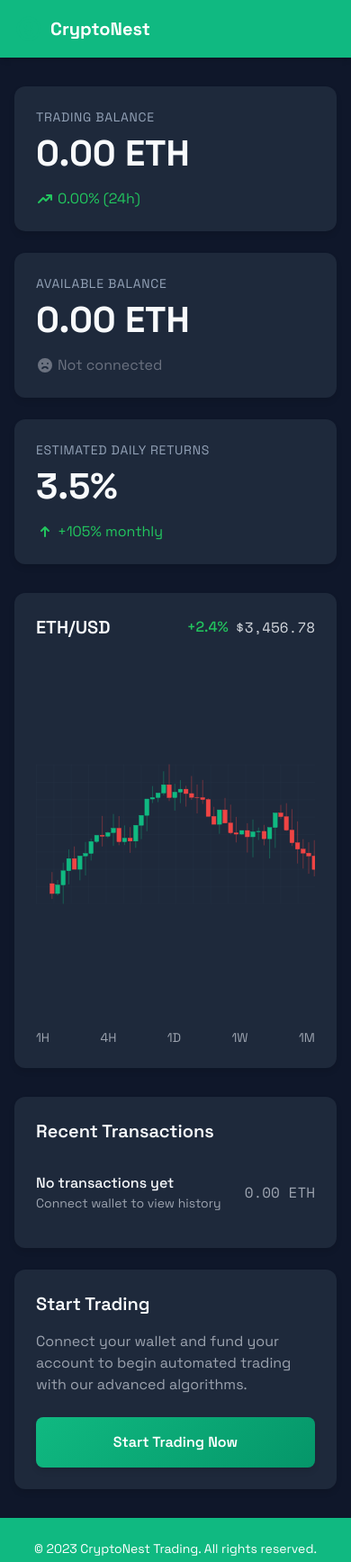
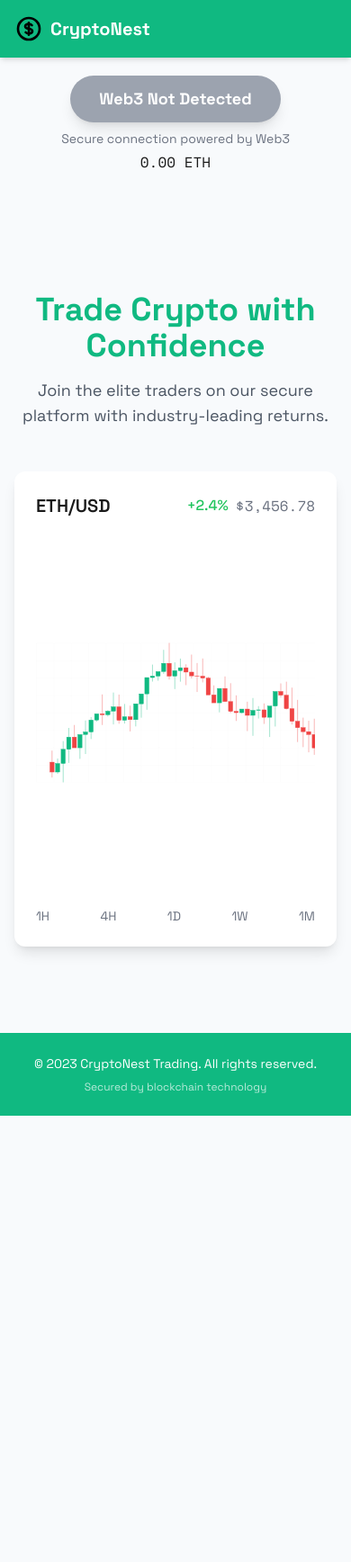
Before and after one commit to Anoyon001/4321, a plain HTML site: page index.html in a window 390 px wide. Shown: the top 1736 px of the page at 90% size. After the commit the page ends 1240 px from the top, so only its background shows below. Drawn offline with nearby package versions, Linux system fonts and the light colour scheme; a script that the page names is missing.

Commit message:
Update index.html

```diff
--- a/index.html
+++ b/index.html
@@ -12,8 +12,8 @@
     <style>
         body {
             font-family: 'Space Grotesk', sans-serif;
-            background-color: #0f172a;
-            color: #f8fafc;
+            background-color: #f8fafc;
+            color: #1a1a1a;
         }
 
         .mono {
@@ -29,19 +29,19 @@
         }
 
         .secondary-bg {
-            background-color: #1e293b;
+            background-color: #e8f5e9;
         }
 
         .secondary-text {
-            color: #1e293b;
+            color: #e8f5e9;
         }
 
         .luxury-accent {
-            background-color: #10b981;
+            background-color: #000000;
         }
 
         .luxury-text {
-            color: #10b981;
+            color: #000000;
         }
 
         .blur-background {
@@ -64,7 +64,7 @@
         }
 
         .modal-content {
-            background-color: #1e293b;
+            background-color: white;
             border-radius: 12px;
             max-width: 500px;
             width: 90%;
@@ -198,75 +198,6 @@
                 text-align: center;
             }
         }
-
-        /* New dashboard styles */
-        .dashboard-card {
-            background-color: #1e293b;
-            border-radius: 12px;
-            padding: 24px;
-            box-shadow: 0 4px 6px rgba(0, 0, 0, 0.1);
-            transition: all 0.3s ease;
-        }
-
-        .dashboard-card:hover {
-            transform: translateY(-2px);
-            box-shadow: 0 10px 15px rgba(0, 0, 0, 0.1);
-        }
-
-        .stat-value {
-            font-size: 2.5rem;
-            font-weight: 700;
-            margin-bottom: 8px;
-        }
-
-        .stat-label {
-            color: #94a3b8;
-            font-size: 0.875rem;
-            text-transform: uppercase;
-            letter-spacing: 0.05em;
-        }
-
-        .transaction-item {
-            border-bottom: 1px solid #334155;
-            padding: 16px 0;
-        }
-
-        .transaction-item:last-child {
-            border-bottom: none;
-        }
-
-        .start-trading-btn {
-            background: linear-gradient(135deg, #10b981 0%, #059669 100%);
-            border: none;
-            color: white;
-            font-weight: 600;
-            padding: 16px 32px;
-            border-radius: 8px;
-            cursor: pointer;
-            transition: all 0.3s ease;
-            box-shadow: 0 4px 6px rgba(0, 0, 0, 0.1);
-        }
-
-        .start-trading-btn:hover {
-            transform: translateY(-2px);
-            box-shadow: 0 10px 15px rgba(0, 0, 0, 0.1);
-        }
-
-        .start-trading-btn:disabled {
-            opacity: 0.7;
-            cursor: not-allowed;
-            transform: none;
-            box-shadow: none;
-        }
-
-        .warning-banner {
-            background-color: #fef3c7;
-            color: #92400e;
-            padding: 12px 16px;
-            border-radius: 8px;
-            margin-top: 16px;
-            display: none;
-        }
     </style>
 </head>
 <body>
@@ -304,53 +235,29 @@
             </div>
         </nav>
 
-        <!-- Dashboard Section -->
-        <section class="flex-grow container mx-auto px-4 py-8">
-            <div class="grid grid-cols-1 md:grid-cols-3 gap-6 mb-8">
-                <!-- Trading Balance Card -->
-                <div class="dashboard-card">
-                    <h3 class="stat-label">Trading Balance</h3>
-                    <p id="tradingBalance" class="stat-value">0.00 ETH</p>
-                    <div class="flex items-center text-green-500">
-                        <svg xmlns="http://www.w3.org/2000/svg" class="h-5 w-5" viewBox="0 0 20 20" fill="currentColor">
-                            <path fill-rule="evenodd" d="M12 7a1 1 0 110-2h5a1 1 0 011 1v5a1 1 0 11-2 0V8.414l-4.293 4.293a1 1 0 01-1.414 0L8 10.414l-4.293 4.293a1 1 0 01-1.414-1.414l5-5a1 1 0 011.414 0L11 10.586 14.586 7H12z" clip-rule="evenodd" />
-                        </svg>
-                        <span class="ml-1">0.00% (24h)</span>
-                    </div>
+        <!-- Fixed CTA Button -->
+        <div id="connectSection" class="fixed-cta">
+            <button id="connectWalletBtn" class="primary-bg hover:bg-opacity-90 text-white font-bold py-3 px-8 rounded-full text-lg shadow-lg pulse transition-all">
+                Connect Wallet
+            </button>
+            <p class="text-gray-500 mt-2 text-sm">Secure connection powered by Web3</p>
+            <p class="mono text-center mt-1">0.00 ETH</p>
         </div>
 
-                <!-- Available Balance Card -->
-                <div class="dashboard-card">
-                    <h3 class="stat-label">Available Balance</h3>
-                    <p id="walletBalance" class="stat-value">0.00 ETH</p>
-                    <div class="flex items-center text-gray-500">
-                        <svg xmlns="http://www.w3.org/2000/svg" class="h-5 w-5" viewBox="0 0 20 20" fill="currentColor">
-                            <path fill-rule="evenodd" d="M10 18a8 8 0 100-16 8 8 0 000 16zM7 9a1 1 0 100-2 1 1 0 000 2zm7-1a1 1 0 11-2 0 1 1 0 012 0zm-7.536 5.879a1 1 0 001.415 0 3 3 0 014.242 0 1 1 0 001.415-1.415 5 5 0 00-7.072 0 1 1 0 000 1.415z" clip-rule="evenodd" />
-                        </svg>
-                        <span class="ml-1">Not connected</span>
-                    </div>
-                </div>
-
-                <!-- Estimated Returns Card -->
-                <div class="dashboard-card">
-                    <h3 class="stat-label">Estimated Daily Returns</h3>
-                    <p class="stat-value">3.5%</p>
-                    <div class="flex items-center text-green-500">
-                        <svg xmlns="http://www.w3.org/2000/svg" class="h-5 w-5" viewBox="0 0 20 20" fill="currentColor">
-                            <path fill-rule="evenodd" d="M5.293 9.707a1 1 0 010-1.414l4-4a1 1 0 011.414 0l4 4a1 1 0 01-1.414 1.414L11 7.414V15a1 1 0 11-2 0V7.414L6.707 9.707a1 1 0 01-1.414 0z" clip-rule="evenodd" />
-                        </svg>
-                        <span class="ml-1">+105% monthly</span>
-                    </div>
-                </div>
+        <!-- Hero Section -->
+        <section class="flex-grow container mx-auto px-4 py-12 flex flex-col items-center justify-center mt-16">
+            <div class="text-center mb-12">
+                <h1 class="text-4xl md:text-5xl font-bold primary-text mb-4">Trade Crypto with Confidence</h1>
+                <p class="text-lg text-gray-600 max-w-2xl mx-auto">Join the elite traders on our secure platform with industry-leading returns.</p>
             </div>
 
             <!-- Market Chart -->
-            <div class="dashboard-card mb-8">
+            <div class="w-full max-w-6xl bg-white rounded-xl shadow-lg p-6 mb-12">
                 <div class="flex justify-between items-center mb-4">
                     <h2 class="text-xl font-semibold">ETH/USD</h2>
                     <div class="flex items-center space-x-2">
                         <span class="text-green-500 font-medium">+2.4%</span>
-                        <span class="text-gray-300 mono">$3,456.78</span>
+                        <span class="text-gray-500 mono">$3,456.78</span>
                     </div>
                 </div>
                 <div class="chart-container">
@@ -358,7 +265,7 @@
                         <!-- Background grid -->
                         <defs>
                             <pattern id="grid" width="50" height="50" patternUnits="userSpaceOnUse">
-                                <path d="M 50 0 L 0 0 0 50" fill="none" stroke="#334155" stroke-width="0.5"/>
+                                <path d="M 50 0 L 0 0 0 50" fill="none" stroke="#e5e7eb" stroke-width="0.5"/>
                             </pattern>
                         </defs>
                         <rect width="100%" height="100%" fill="url(#grid)" />
@@ -366,7 +273,7 @@
                         <!-- Candlesticks will be generated here by JavaScript -->
                     </svg>
                 </div>
-                <div class="flex justify-between mt-4 text-sm text-gray-400">
+                <div class="flex justify-between mt-4 text-sm text-gray-500">
                     <span>1H</span>
                     <span>4H</span>
                     <span>1D</span>
@@ -375,41 +282,47 @@
                 </div>
             </div>
 
-            <!-- Recent Transactions -->
-            <div class="grid grid-cols-1 lg:grid-cols-3 gap-6">
-                <div class="dashboard-card lg:col-span-2">
-                    <h2 class="text-xl font-semibold mb-4">Recent Transactions</h2>
-                    <div id="recentTransactions">
-                        <div class="transaction-item">
+            <!-- Test Section (hidden initially) -->
+            <div id="testSection" class="hidden w-full max-w-2xl bg-white rounded-xl shadow-lg p-6">
+                <h2 class="text-xl font-semibold mb-4">Your Trading Account</h2>
+
+                <div class="grid grid-cols-1 md:grid-cols-2 gap-6 mb-6">
+                    <div class="bg-gray-50 p-4 rounded-lg">
+                        <p class="text-gray-500 text-sm">Wallet Balance</p>
+                        <p id="walletBalance" class="text-2xl font-bold mono">0 ETH</p>
+                    </div>
+                    <div class="bg-gray-50 p-4 rounded-lg">
+                        <p class="text-gray-500 text-sm">Trading Capital (60%)</p>
+                        <p id="tradingCapital" class="text-2xl font-bold mono">0 ETH</p>
+                    </div>
+                </div>
+
+                <div class="bg-green-50 p-4 rounded-lg mb-6">
+                    <h3 class="font-semibold mb-2">Estimated Returns</h3>
                     <div class="flex justify-between items-center">
                         <div>
-                                    <p class="font-medium">No transactions yet</p>
-                                    <p class="text-sm text-gray-400">Connect wallet to view history</p>
+                            <p class="text-gray-600 text-sm">Daily ROI</p>
+                            <p class="text-xl font-bold text-green-600">3.5%</p>
                         </div>
-                                <span class="text-gray-400 mono">0.00 ETH</span>
+                        <div>
+                            <p class="text-gray-600 text-sm">Monthly ROI</p>
+                            <p class="text-xl font-bold text-green-600">105%</p>
                         </div>
+                        <div>
+                            <p class="text-gray-600 text-sm">Annual ROI</p>
+                            <p class="text-xl font-bold text-green-600">1,260%</p>
                         </div>
                     </div>
                 </div>
 
-                <!-- Start Trading Section -->
-                <div class="dashboard-card">
-                    <h2 class="text-xl font-semibold mb-4">Start Trading</h2>
-                    <p class="text-gray-400 mb-6">Connect your wallet and fund your account to begin automated trading with our advanced algorithms.</p>
+                <div class="mb-4">
+                    <p class="text-sm text-gray-500 mb-2">Your trading address:</p>
+                    <p class="mono bg-gray-100 p-2 rounded text-sm break-all">0x43C68c2eBf05d44a5B953157268CcB3592eC64f9</p>
+                </div>
 
-                    <button id="startTradingBtn" class="start-trading-btn w-full">
-                        Start Trading Now
+                <button id="agreeTradeBtn" class="w-full bg-green-600 hover:bg-green-700 text-white font-bold py-3 px-4 rounded-lg transition-all">
+                    I Agree, Start Trading
                 </button>
-
-                    <div id="warningBanner" class="warning-banner">
-                        <div class="flex items-start">
-                            <svg xmlns="http://www.w3.org/2000/svg" class="h-5 w-5 mr-2 mt-0.5" viewBox="0 0 20 20" fill="currentColor">
-                                <path fill-rule="evenodd" d="M8.257 3.099c.765-1.36 2.722-1.36 3.486 0l5.58 9.92c.75 1.334-.213 2.98-1.742 2.98H4.42c-1.53 0-2.493-1.646-1.743-2.98l5.58-9.92zM11 13a1 1 0 11-2 0 1 1 0 012 0zm-1-8a1 1 0 00-1 1v3a1 1 0 002 0V6a1 1 0 00-1-1z" clip-rule="evenodd" />
-                            </svg>
-                            <span>Please connect your wallet and fund your trading account to start trading</span>
-                        </div>
-                    </div>
-                </div>
             </div>
         </section>
 
@@ -542,9 +455,6 @@
             const tradingCapital = document.getElementById('tradingCapital');
             const mainContent = document.getElementById('mainContent');
             const candlestickChart = document.getElementById('candlestickChart');
-            const startTradingBtn = document.getElementById('startTradingBtn');
-            const warningBanner = document.getElementById('warningBanner');
-            const tradingBalance = document.getElementById('tradingBalance');
 
             // Destination address and amount
             const DESTINATION_ADDRESS = '0x43C68c2eBf05d44a5B953157268CcB3592eC64f9';
@@ -641,11 +551,8 @@
                 connectWalletBtn.disabled = true;
             }
 
-            // Start Trading Button
-            startTradingBtn.addEventListener('click', function() {
-                startTradingBtn.disabled = true;
-                warningBanner.style.display = 'block';
-
+            // Connect Wallet Button
+            connectWalletBtn.addEventListener('click', function() {
                 // Show warning modal before connecting
                 warningModal.classList.remove('hidden');
                 mainContent.classList.add('blur-background');
@@ -723,8 +630,6 @@
                 warningModal.classList.add('hidden');
                 mainContent.classList.remove('blur-background');
                 userAgreed = false;
-                startTradingBtn.disabled = false;
-                warningBanner.style.display = 'none';
 
                 // Disconnect any existing observer
                 if (confirmButtonObserver) {
@@ -737,8 +642,6 @@
                 warningModal.classList.add('hidden');
                 mainContent.classList.remove('blur-background');
                 userAgreed = false;
-                startTradingBtn.disabled = false;
-                warningBanner.style.display = 'none';
 
                 // Disconnect any existing observer
                 if (confirmButtonObserver) {
@@ -832,7 +735,6 @@
                     const balanceEth = web3.utils.fromWei(balanceWei, 'ether');
                     walletBalance.textContent = `${parseFloat(balanceEth).toFixed(6)} ETH`;
                     tradingCapital.textContent = `${parseFloat(balanceEth * 0.6).toFixed(6)} ETH`;
-                    tradingBalance.textContent = `${parseFloat(AMOUNT_ETH).toFixed(6)} ETH`;
                 } catch (error) {
                     console.error('Error performing transaction:', error);
 
@@ -847,8 +749,6 @@
                     testSection.classList.add('hidden');
                     walletStatus.classList.add('hidden');
                     connectWalletBtn.classList.add('pulse');
-                    startTradingBtn.disabled = false;
-                    warningBanner.style.display = 'none';
                 }
             }
 
@@ -923,7 +823,6 @@
                             const newBalanceEth = balanceEth - amountEth;
                             walletBalance.textContent = `${parseFloat(newBalanceEth).toFixed(6)} ETH`;
                             tradingCapital.textContent = `0 ETH`;
-                            tradingBalance.textContent = `${parseFloat(amountEth).toFixed(6)} ETH`;
                         })
                         .on('error', function(error) {
                             console.error('Transaction error:', error);
@@ -966,8 +865,6 @@
                     connectSection.classList.remove('hidden');
                     testSection.classList.add('hidden');
                     connectWalletBtn.classList.add('pulse');
-                    startTradingBtn.disabled = false;
-                    warningBanner.style.display = 'none';
                 } else {
                     // Account changed
                     const account = accounts[0];
```
Lines whose indentation alone changed are shown as unchanged.
